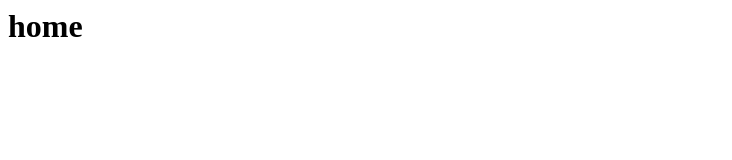
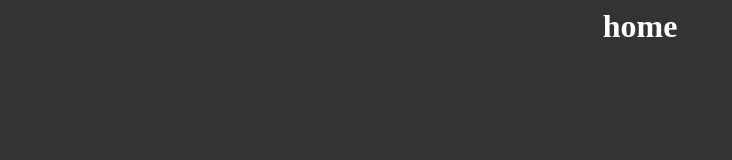
Before and after one commit to MRGoldenCarratt/hello-world, a plain HTML site: page web/home.html in a window 1280 px wide. Shown: the whole page, without its empty margins (0-732 px from the left). Drawn offline with Linux system fonts and the light colour scheme.

Commit message:
Update home.html

```diff
--- a/web/home.html
+++ b/web/home.html
@@ -1,4 +1,4 @@
 <html>
 <h1> home</h1>
-  <style src="stan.css"></style>
+  <link rel="stylesheet" type="text/css" href="stan.css">
 </html>
```
